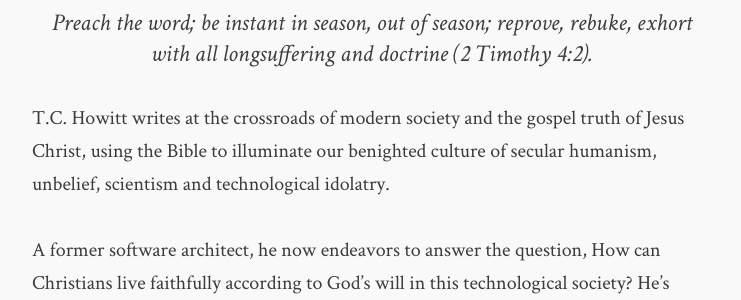
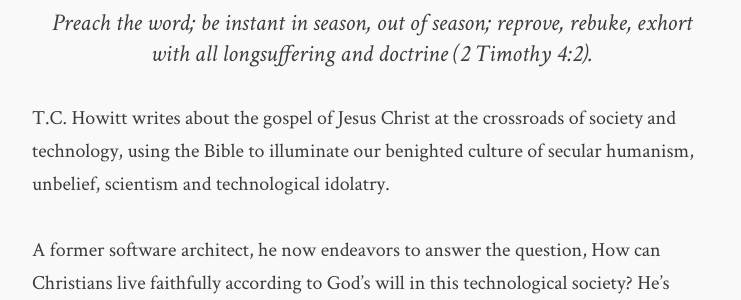
Before and after one commit to flashlightministries/oilforlight, a Jekyll site: the page built from about.md, in a window 1280 px wide and 900 px high, scrolled down 625 px. Shown: the part 155-455 px from the top of the window, without its empty margins (268-1009 px from the left). Built offline with Jekyll 4.4.1, drawn with Linux system fonts in a browser that asks for light colours; nearby versions of some CDN libraries.

Commit message:
Update about.md

```diff
--- a/about.md
+++ b/about.md
@@ -8,7 +8,7 @@ published: true
 
 > Preach the word; be instant in season, out of season; reprove, rebuke, exhort with all longsuffering and doctrine (2 Timothy 4:2).
 
-T.C. Howitt writes at the crossroads of modern society and the gospel truth of Jesus Christ, using the Bible to illuminate our benighted culture of secular humanism, unbelief, scientism and technological idolatry.
+T.C. Howitt writes about the gospel of Jesus Christ at the crossroads of society and technology, using the Bible to illuminate our benighted culture of secular humanism, unbelief, scientism and technological idolatry.
 
 A former software architect, he now endeavors to answer the question, How can Christians live faithfully according to God's will in this technological society?  He's currently working on a couple novels and a non-fiction book titled, **_The Tower and the Tabernacle: A Biblical Examination of Technique_**.
 
```
